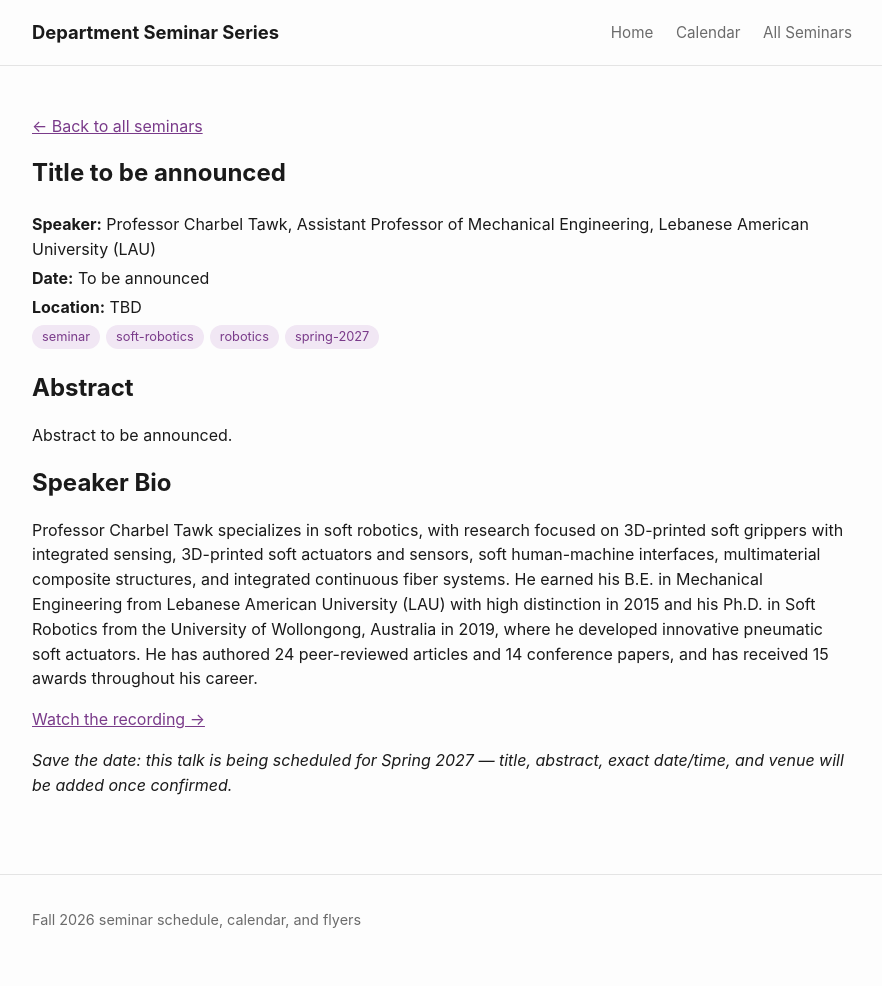
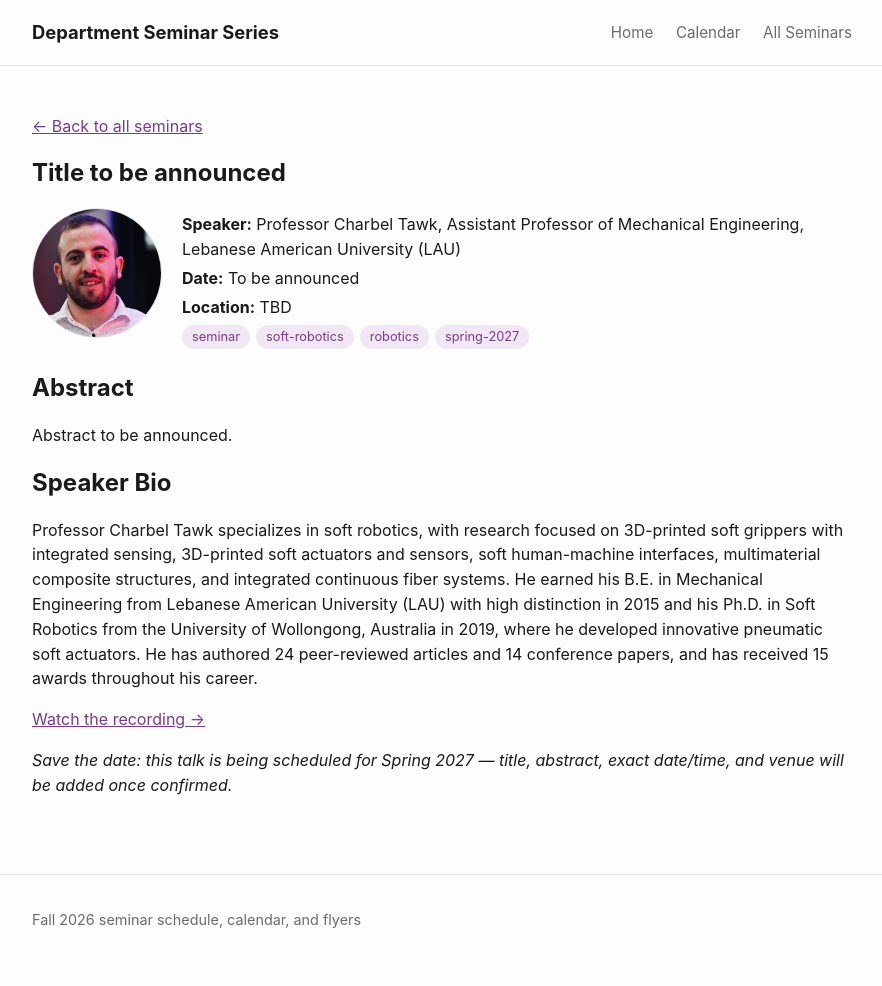
Before and after one commit to ThH00/seminars, a Jekyll site: the page built from _seminars/TBD-tawk.md, in a window 1280 px wide. Shown: the whole page, without its empty margins (198-1080 px from the left). Built offline with Jekyll 4.4.1, drawn with Linux system fonts in a browser that asks for light colours.

Commit message:
Add real photos for Charbel Tawk and Danilo Ciliberti
Tawk's headshot is from LAU's own faculty page; Ciliberti's from his
personal UNINA page. No individually-labeled photo could be found for
Mhamad Mahdi Alloush (AUB's CFD group page only has a group photo, and
his LinkedIn can't be scraped), so his entry is left without one for now.

```diff
--- a/_seminars/TBD-tawk.md
+++ b/_seminars/TBD-tawk.md
@@ -5,6 +5,7 @@ affiliation: "Assistant Professor of Mechanical Engineering, Lebanese American U
 date: 2027-02-01
 date_tbd: true
 location: "TBD"
+photo: /assets/speakers/TBD-tawk.png
 abstract: |
   Abstract to be announced.
 bio: |
```
Also changed, not shown: _seminars/TBD-ciliberti.md (+1 -0 lines), assets/speakers/TBD-ciliberti.png (added), assets/speakers/TBD-tawk.png (added).
